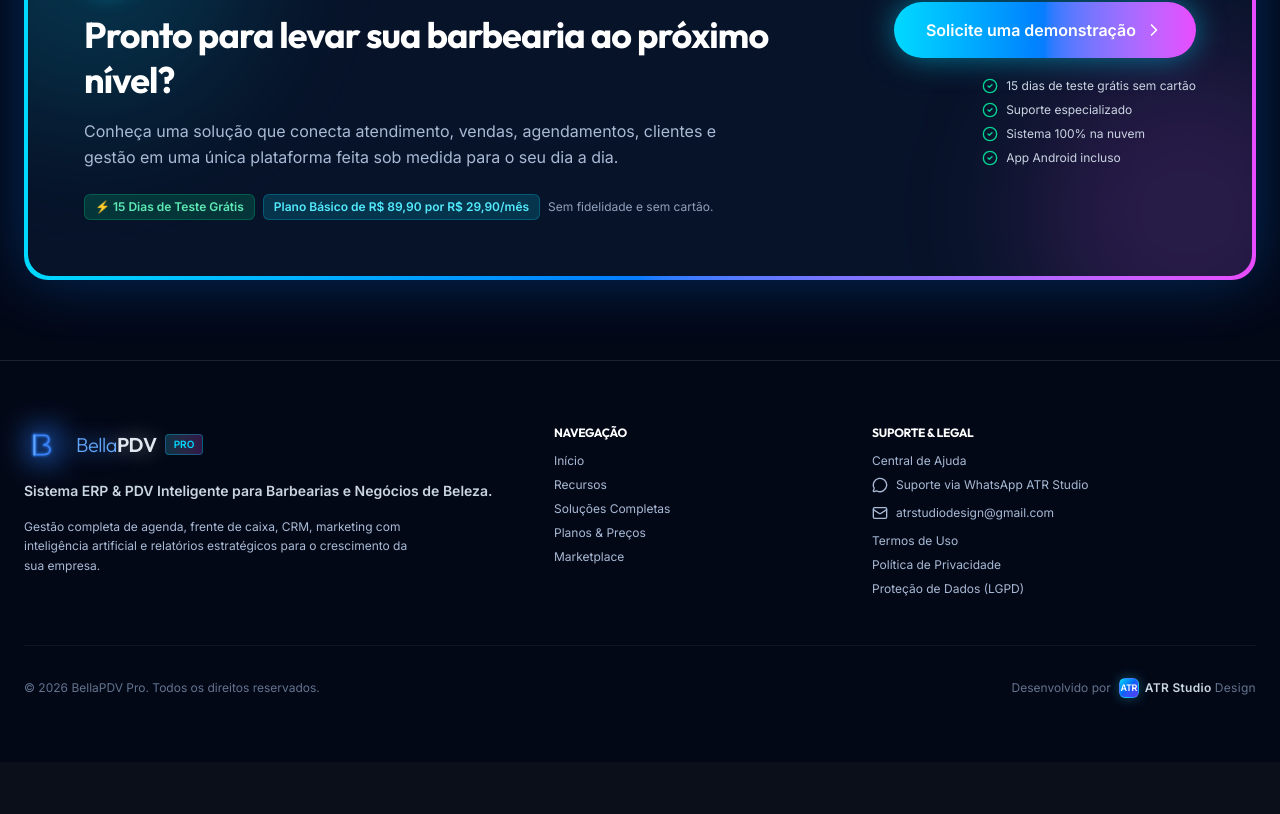
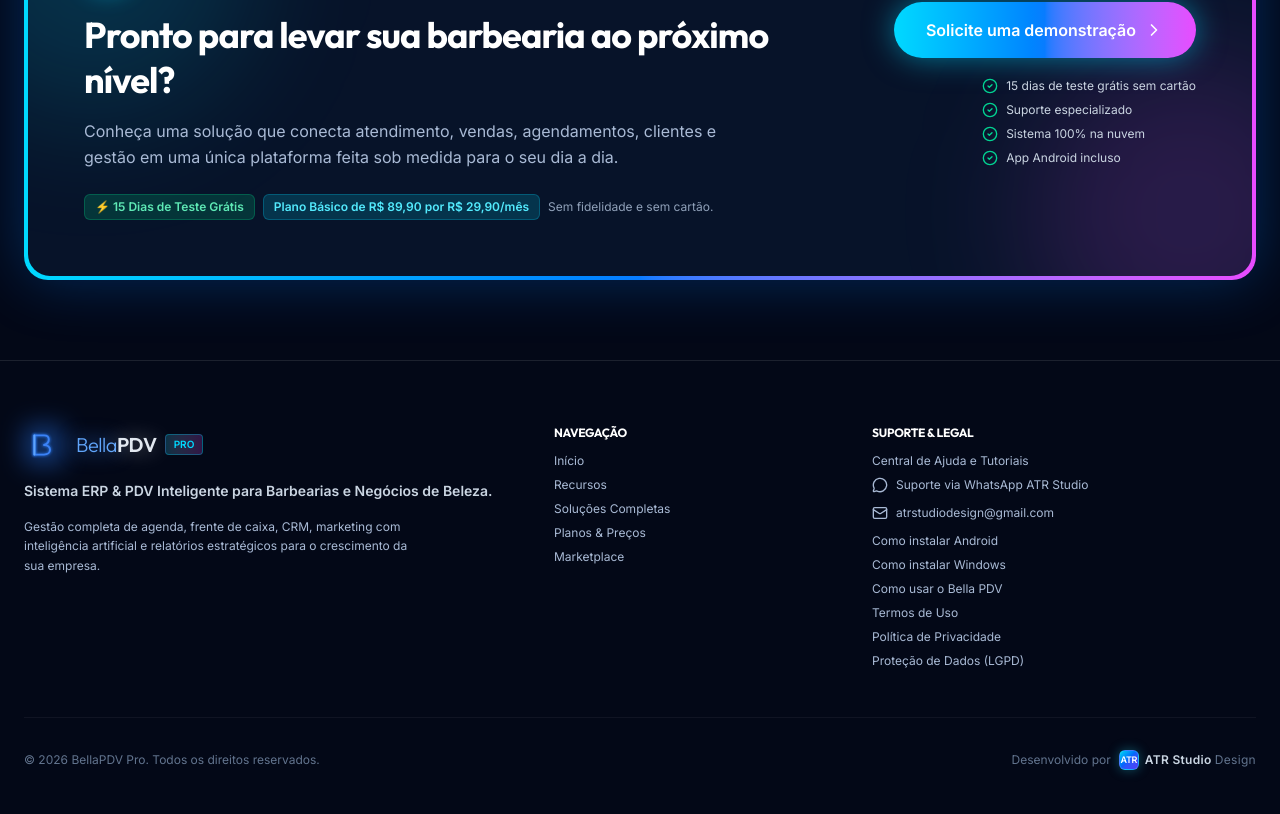
Before and after one commit to atrstudiodesign/https-github.com-atrstudiodesign-bellapdvpro, a React (Vite) app: page /landing in a window 1280 px wide. Shown: the part 6032-6846 px from the top of the page. Before the commit the page ends 6794 px from the top, so only its background shows below. Built offline with nearby package versions, Linux system fonts and the light colour scheme; no server answers.

Commit message:
feat: link public guides from navigation, downloads and support

```diff
--- a/src/components/landing/LandingFooter.tsx
+++ b/src/components/landing/LandingFooter.tsx
@@ -61,7 +61,7 @@
             </h4>
             <ul className="space-y-2 text-xs">
               <li>
-                <a href="/legal/suporte" className="hover:text-white transition-colors">Central de Ajuda</a>
+                <a href="/ajuda" className="hover:text-white transition-colors">Central de Ajuda e Tutoriais</a>
               </li>
               <li>
                 <a href="https://wa.me/5511939026928?text=Ol%C3%A1%21%20Quero%20falar%20com%20o%20suporte%20do%20Bella%20PDV%20Pro." target="_blank" rel="noopener noreferrer" className="inline-flex items-center gap-2 hover:text-[#25D366] transition-colors"><MessageCircle className="h-4 w-4" /> Suporte via WhatsApp ATR Studio</a>
@@ -69,6 +69,9 @@
               <li>
                 <a href="mailto:atrstudiodesign@gmail.com" className="inline-flex items-center gap-2 hover:text-white transition-colors"><Mail className="h-4 w-4" /> atrstudiodesign@gmail.com</a>
               </li>
+              <li><a href="/instalar/android" className="hover:text-white transition-colors">Como instalar Android</a></li>
+              <li><a href="/instalar/windows" className="hover:text-white transition-colors">Como instalar Windows</a></li>
+              <li><a href="/como-usar" className="hover:text-white transition-colors">Como usar o Bella PDV</a></li>
               <li>
                 <a href="/legal/termos-de-uso" className="hover:text-white transition-colors">Termos de Uso</a>
               </li>
```
